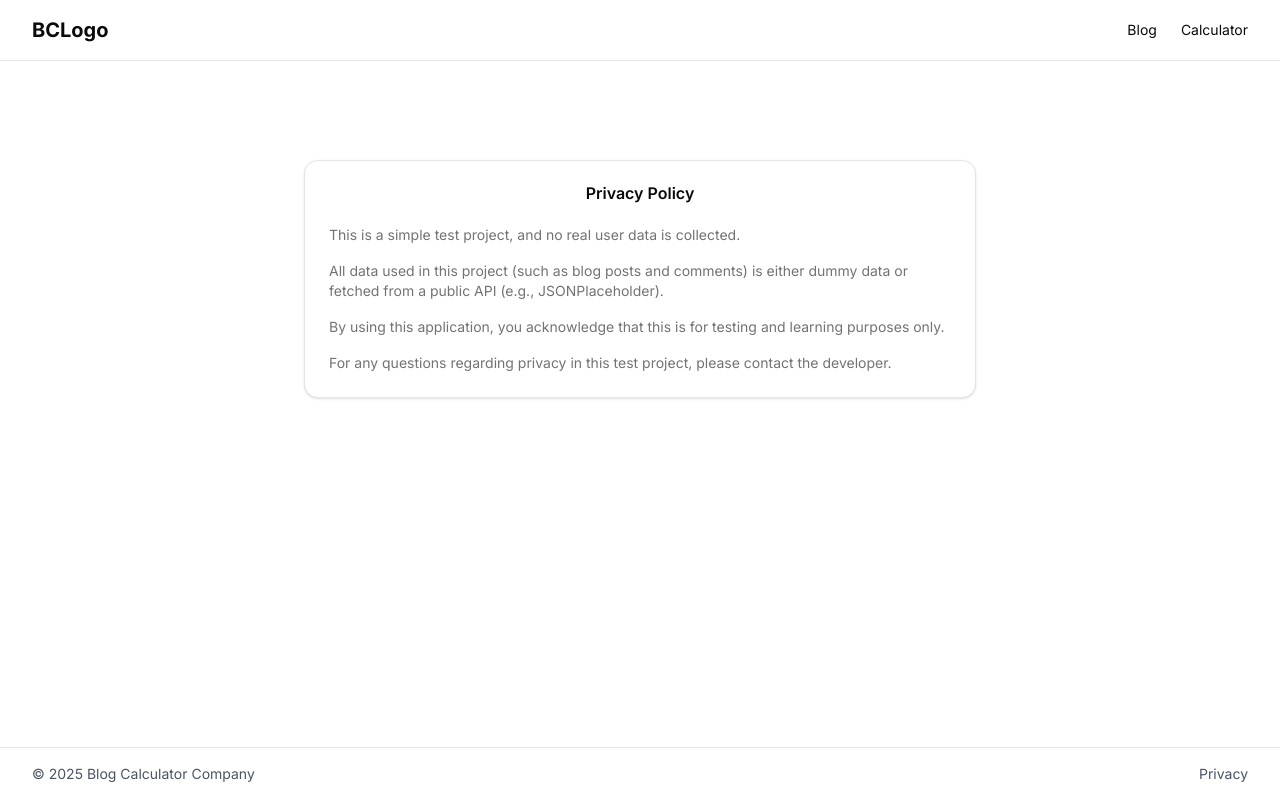
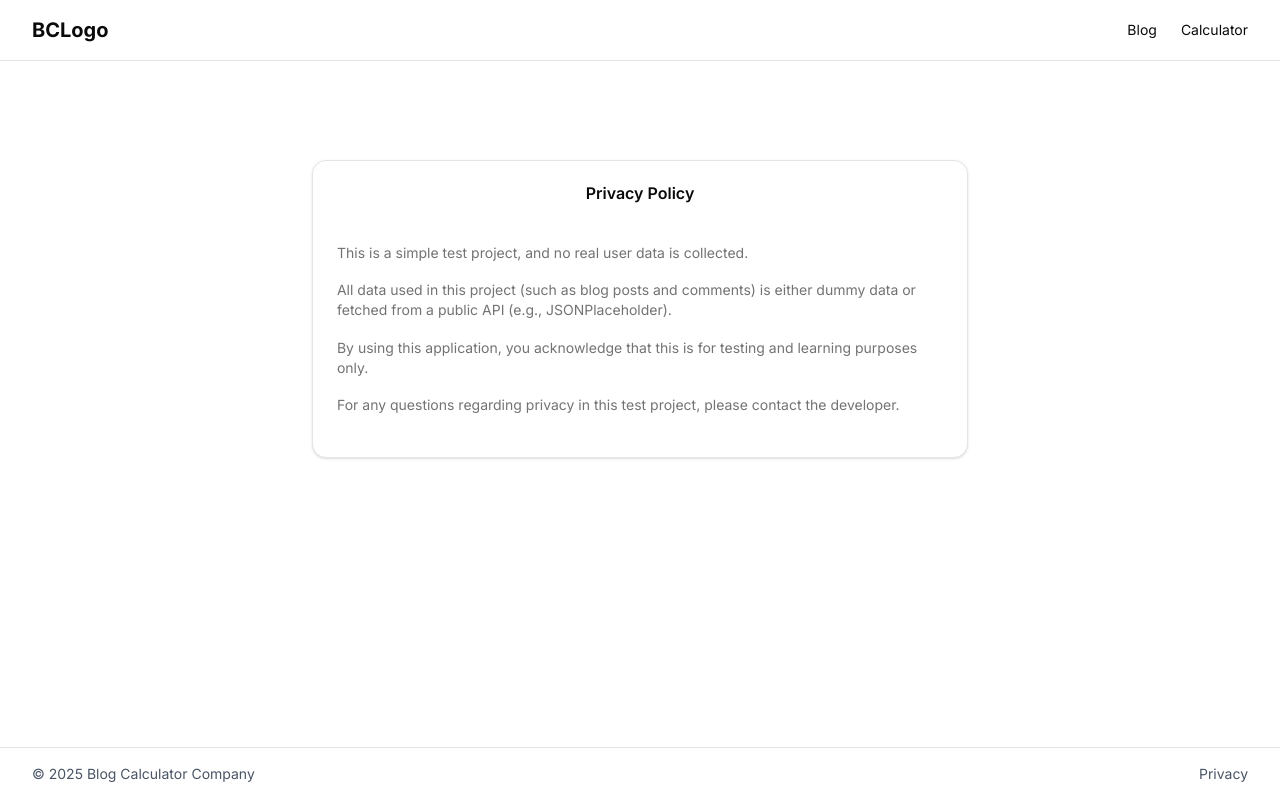
Before and after one commit to Myakizh/next-blog-calculator, a Next.js app: page /privacy in a window 1280 px wide. Built offline with nearby package versions, Linux system fonts and the light colour scheme.

Commit message:
add typography

```diff
--- a/app/blog/[id]/page.tsx
+++ b/app/blog/[id]/page.tsx
@@ -13,18 +13,23 @@ export default async function PostPage({ params }: Props) {
   const comments = await getComments(id);
 
   return (
-    <div className="p-8 space-y-6">
-      <h1 className="text-3xl font-bold">{post.title}</h1>
-      <p className="text-gray-700">{post.body}</p>
-      <p className="text-sm text-gray-500 mt-2">Author: {author.name}</p>
-
+    <div className="p-8 space-y-8">
+      <article className="prose max-w-none">
+        <h1 className="mb-1">{post.title}</h1>
+        <p className="text-muted-foreground mt-0">
+          <strong>Author:</strong> {author.name}
+        </p>
+        <p>{post.body}</p>
+      </article>
       <section>
         <h2 className="text-2xl font-semibold mt-6 mb-4">Comments</h2>
         <div className="space-y-4">
           {comments.map((comment) => (
-            <Card key={comment.id} className="p-4">
-              <p className="font-semibold">{comment.email}</p>
-              <p className="text-gray-600">{comment.body}</p>
+            <Card key={comment.id} className="gap-1 p-4">
+              <p>{comment.body}</p>
+              <p className="text-muted-foreground text-right">
+                {comment.email}
+              </p>
             </Card>
           ))}
         </div>
--- a/app/globals.css
+++ b/app/globals.css
@@ -1,5 +1,6 @@
 @import "tailwindcss";
 @import "tw-animate-css";
+@plugin '@tailwindcss/typography';
 
 @custom-variant dark (&:is(.dark *));
 
--- a/app/privacy/page.tsx
+++ b/app/privacy/page.tsx
@@ -2,10 +2,10 @@ import { Card, CardContent, CardTitle } from "@/components/ui/card";
 
 export default function PrivacyPage() {
   return (
-    <main className="flex flex-col items-center justify-center py-20 px-4">
-      <Card className="max-w-2xl w-full">
+    <div className="flex flex-col items-center justify-center py-20 px-4">
+      <Card className="prose">
         <CardTitle className="text-center">Privacy Policy</CardTitle>
-        <CardContent className="space-y-4 text-sm text-muted-foreground">
+        <CardContent className="text-sm text-muted-foreground">
           <p>
             This is a simple test project, and no real user data is collected.
           </p>
@@ -24,6 +24,6 @@ export default function PrivacyPage() {
           </p>
         </CardContent>
       </Card>
-    </main>
+    </div>
   );
 }
```
